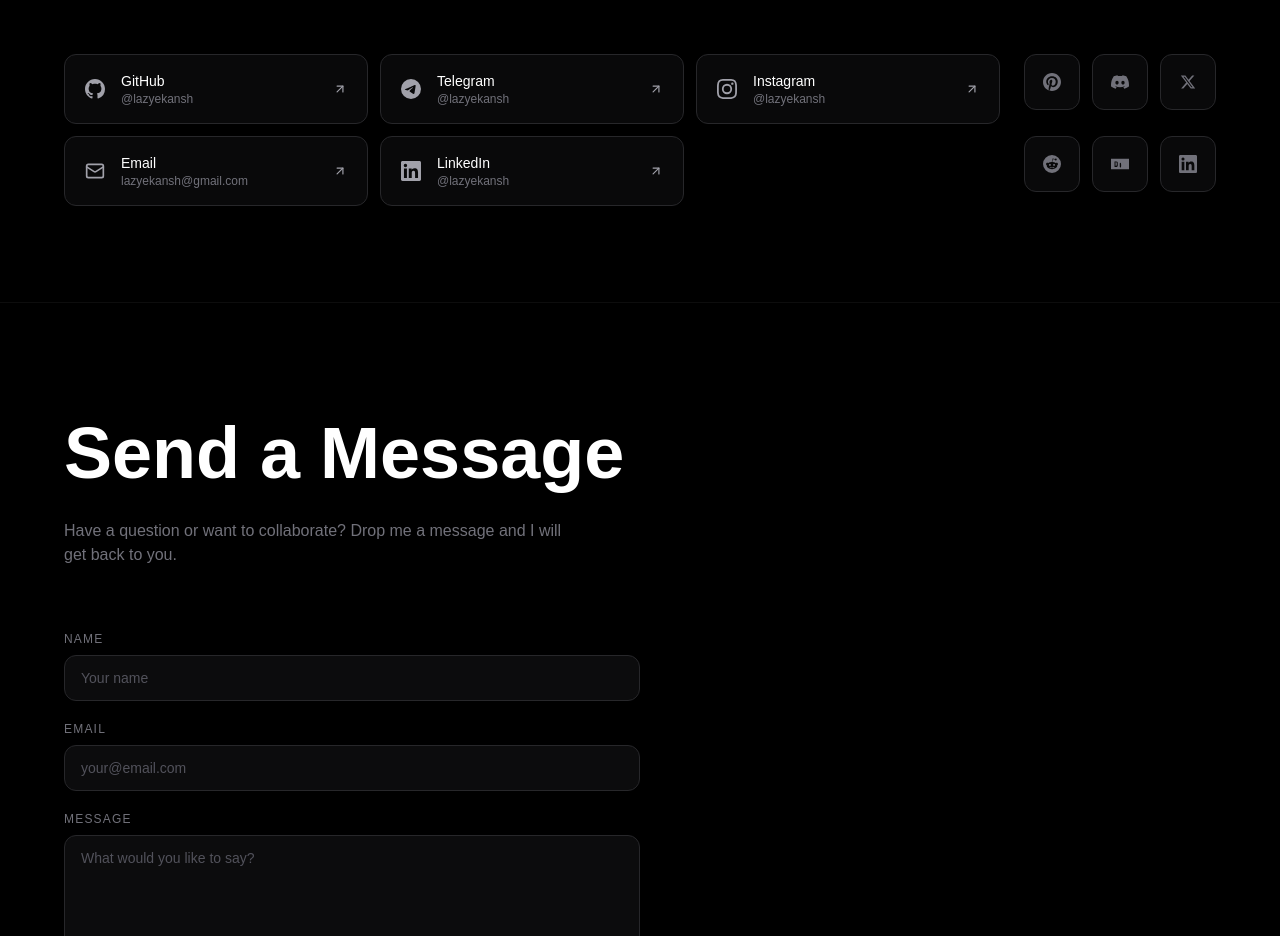
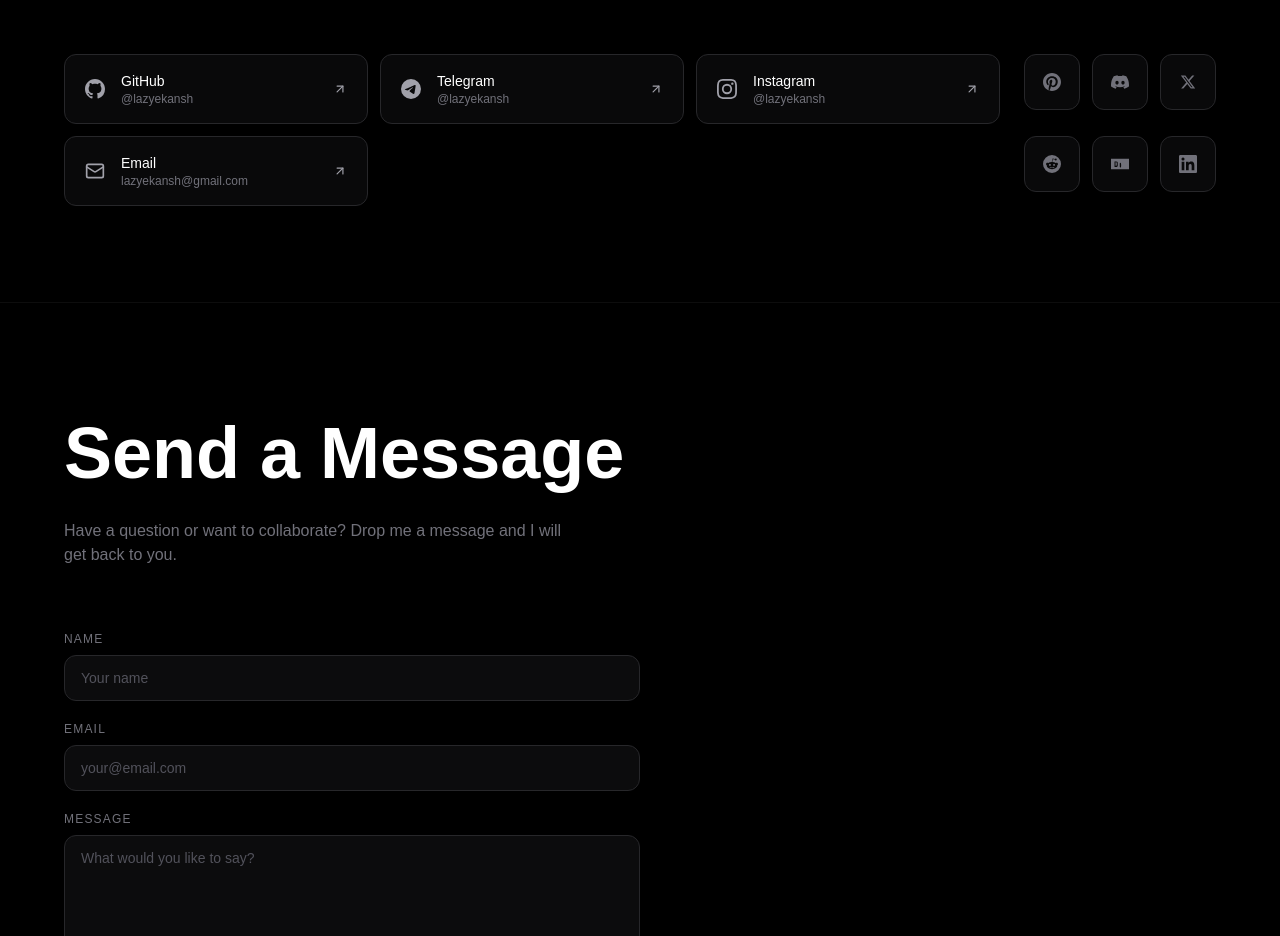
Before and after one commit to lazyekansh/pfekku, a Next.js app: page / in a window 1280 px wide. Shown: the part 4720-5656 px from the top of the page. Built offline with nearby package versions, Linux system fonts and the light colour scheme; a web font is replaced by a local one.

Commit message:
Remove LinkedIn from contact section
Removed LinkedIn entry from the contact section.

```diff
--- a/components/sections/ContactSection.tsx
+++ b/components/sections/ContactSection.tsx
@@ -26,7 +26,6 @@ const links = [
   { label: 'Telegram', sub: '@lazyekansh', href: USER.telegram, Icon: TelegramIcon, color: 'hover:text-[#2AABEE] hover:border-[#2AABEE]/40' },
   { label: 'Instagram', sub: '@lazyekansh', href: USER.instagram, Icon: InstagramIcon, color: 'hover:text-pink-400 hover:border-pink-400/40' },
   { label: 'Email', sub: USER.email, href: `mailto:${USER.email}`, Icon: EmailIcon, color: 'hover:text-accent hover:border-accent/40' },
-  { label: 'LinkedIn', sub: '@lazyekansh', href: USER.linkedin, Icon: LinkedInIcon, color: 'hover:text-[#0A66C2] hover:border-[#0A66C2]/40' },
 ]
 
 const socialPlatforms = [
```
